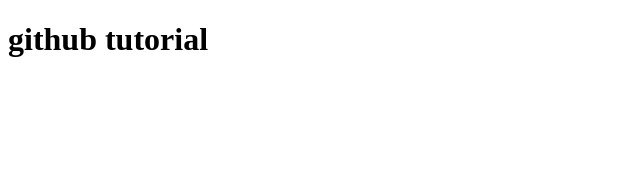
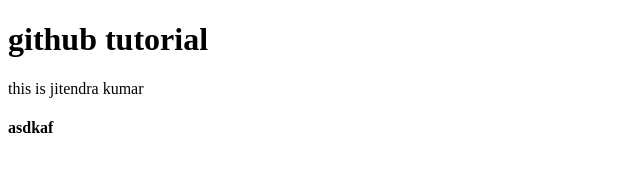
Before and after one commit to kumar-jitendra/Github-Tutorial, a plain HTML site: page index.html in a window 1280 px wide. Shown: the whole page, without its empty margins (0-640 px from the left). Drawn offline with Linux system fonts and the light colour scheme.

Commit message:
1st commit from dev branch

```diff
--- a/index.html
+++ b/index.html
@@ -8,5 +8,7 @@
 </head>
 <body>
     <h1>github tutorial</h1>
+    <p>this is jitendra kumar</p>
+    <h4>asdkaf</h4>
 </body>
 </html>
```
